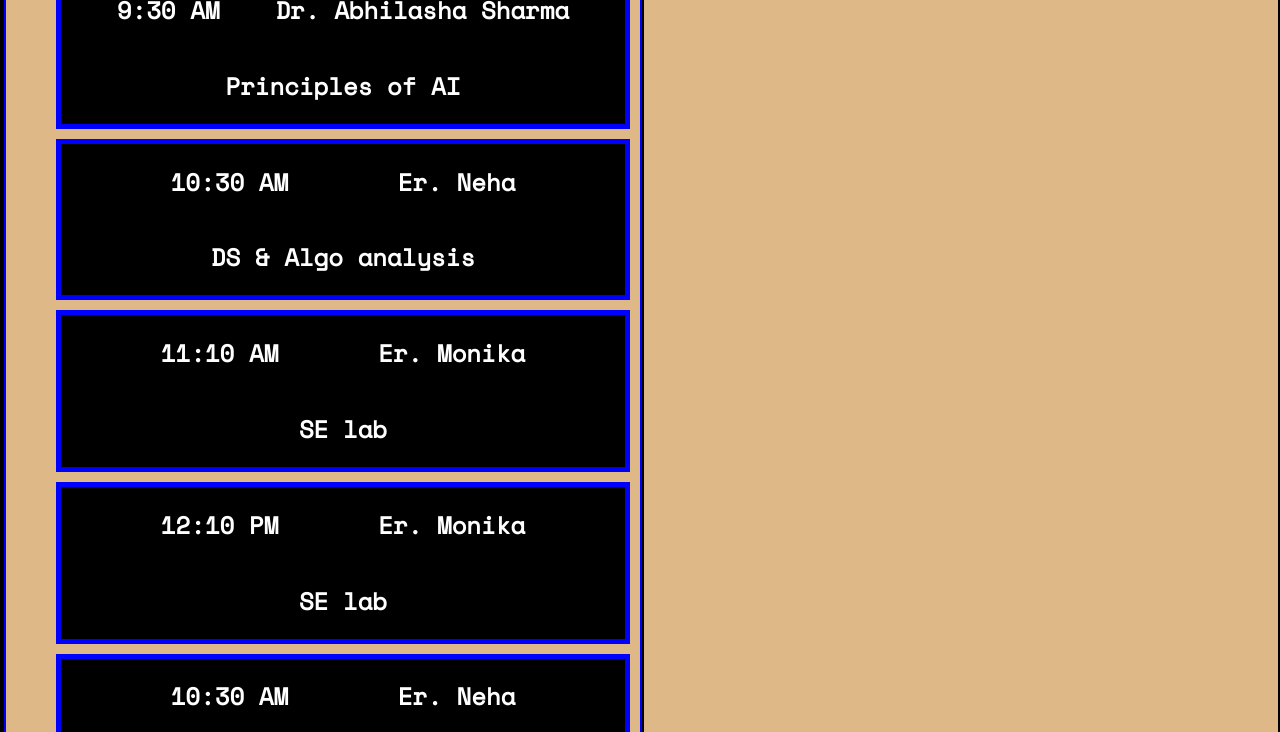
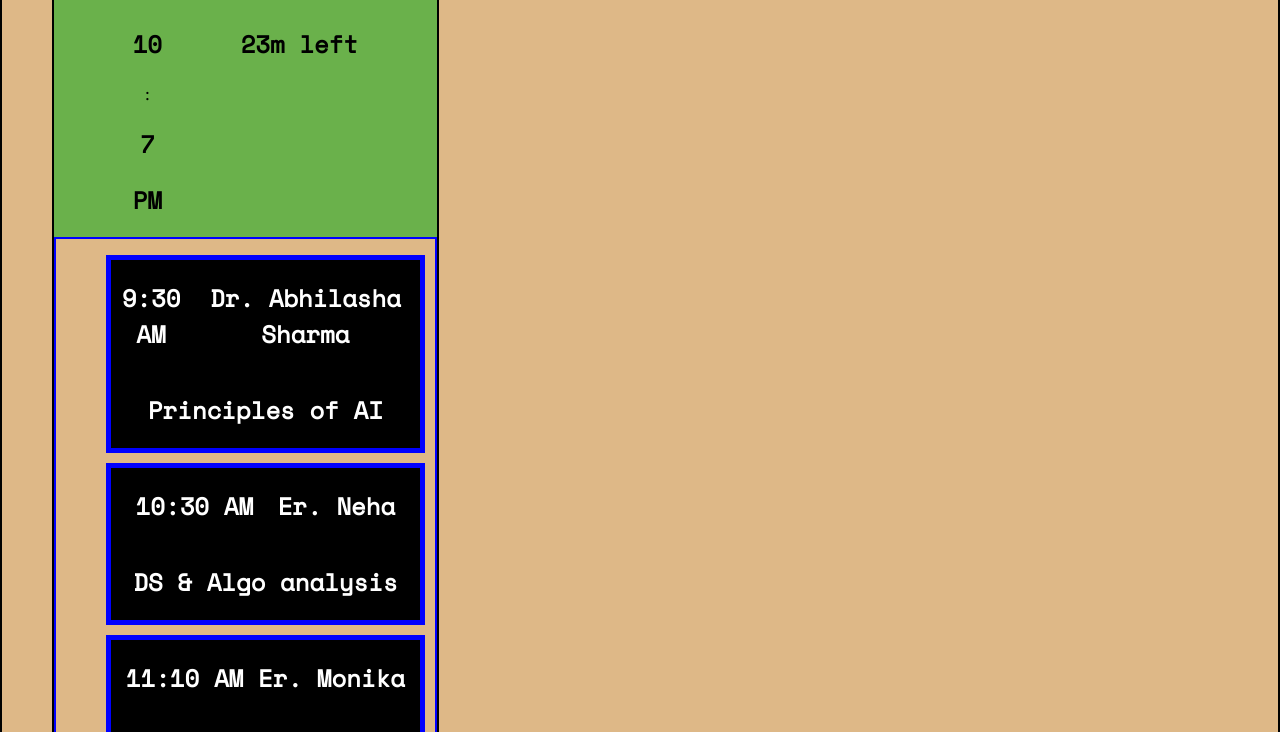
Before and after one commit to Shubhmpandey/uschedule-pro, a plain HTML site: page index.html in a window 1280 px wide. Shown: the part 139-871 px from the top of the page. Drawn offline with nearby package versions, Linux system fonts and the light colour scheme.

Commit message:
added current time module

```diff
--- a/index.html
+++ b/index.html
@@ -8,7 +8,7 @@
     <link rel="preconnect" href="https://fonts.googleapis.com">
     <link rel="preconnect" href="https://fonts.gstatic.com" crossorigin>
     <link href="https://fonts.googleapis.com/css2?family=Space+Mono&display=swap" rel="stylesheet">
-    <script src="./js/main.js"></script>
+    <script src="./js/main.js" type="module"></script>
     <link rel="stylesheet" href="./sass/style.css">
 </head>
 <body>
@@ -19,11 +19,14 @@
             <div class="current-status">
 
                 <div class="weekday">
-                    <h1>MONDAY</h1>
+                    <h1 class="current-weekday">MONDAY</h1>
                 </div>
                 <div class="time">
                     <div class="current-time">
-                        <h2>12:00PM</h2>
+                        <h2 class="current-hours">12</h2>
+                        <span>:</span>
+                        <h2 class="current-minutes">28</h2>
+                        <h2 class="ampm">PM</h2>
                     </div>
                     <div class="time-left">
                         <h2>23m left</h2>
--- a/js/main.js
+++ b/js/main.js
@@ -1 +1,16 @@
 //main js module
+
+import alltime from './timemachine.js';
+
+let updateTime = () => {
+
+    let hours = document.querySelector(".current-hours");
+    let minute = document.querySelector(".current-minutes");
+    let weekday = document.querySelector(".current-weekday");
+    hours.innerHTML = alltime.hour;
+    minute.innerHTML = alltime.minute;
+    weekday.innerHTML = alltime.day;
+
+}
+
+updateTime();
--- /dev/null
+++ b/js/teachersubject.js
@@ -0,0 +1,5 @@
+
+
+const teacherSubjections = {
+
+}
--- /dev/null
+++ b/js/timemachine.js
@@ -0,0 +1,18 @@
+const date = new Date();
+
+const weekday = {'1': "Monday",
+    '2': "Tuesday",
+    '3': "Wednesday",
+    '4': "Thursday",
+    '5': "Friday",
+    '6': "Saturday",
+    '7': "Sunday",
+}
+
+const alltime = {
+    hour: date.getHours(),
+    minute: date.getMinutes(),
+    day: weekday[date.getDay().toString()]
+}
+
+export default alltime;
--- a/sass/style.scss
+++ b/sass/style.scss
@@ -1,6 +1,10 @@
-
-
-
+//colors
+$green: #6AB14B;
+$dark: #131519;
+$yellow: #C79246;
+$red: #832737;
+$grey: #494E55;
+$lightgrey: #878F95;
 
 body {
     font-family: 'Space Mono', monospace;
@@ -16,19 +20,17 @@ body {
 
 .weekday-card {
     border: 2px solid black;
-    width: 50%;
-
+    width: 30%;
     text-align: center;
+    margin: 50px;
 
 
     .current-status {
-        border: 10px solid green;
-        background-color: yellow;
-        height: 4em;
+        background-color: $green;
+
 
         .weekday{
             font-size:1em;
-            text-align: center;
         }
 
         .time{
@@ -41,13 +43,16 @@ body {
     .subject-cards {
         border: 2px solid blue;
     }
+
     ul{
-       list-style-type:  none;
+
+        list-style-type:  none;
+
         li{
-        border: 5px solid blue ;
-        background-color: black;
-        color: white;
-        margin: 10px;
+            border: 5px solid blue ;
+            background-color: black;
+            color: white;
+            margin: 10px;
 
         .upper{
             display: flex;
```
Also changed, not shown: sass/style.css, 1 other file.
